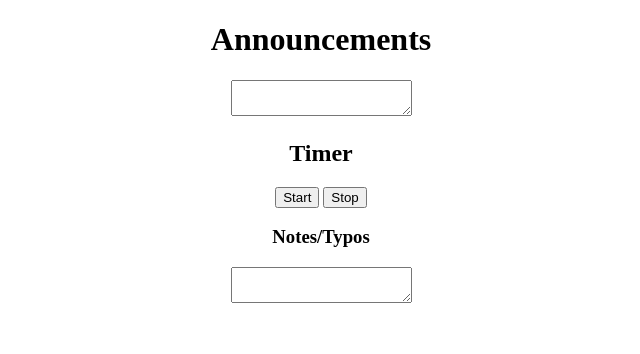
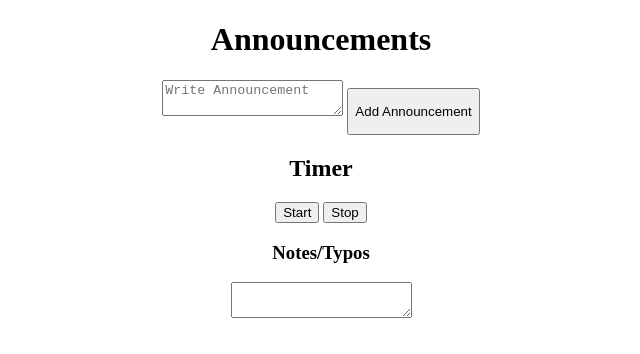
Before and after one commit to klortiz13/TritonClock, a plain HTML site: page triton_clock/ui/index.html in a window 1280 px wide. Shown: the whole page, without its empty margins (319-959 px from the left). Drawn offline with Linux system fonts and the light colour scheme.

Commit message:
Update index.html

```diff
--- a/triton_clock/ui/index.html
+++ b/triton_clock/ui/index.html
@@ -14,7 +14,10 @@
       <!-- Announcements section -->
       <h1>Announcements</h1>
       <div id="announcements"></div>
-      <textarea id="notes"></textarea>
+      <form>
+        <textarea placeholder="Write Announcement"></textarea>
+        <button><p>Add Announcement</p></button>
+      </form>
       <!-- Timer Section -->
       <h2>Timer</h2>
       <div id="timer"></div>
```
